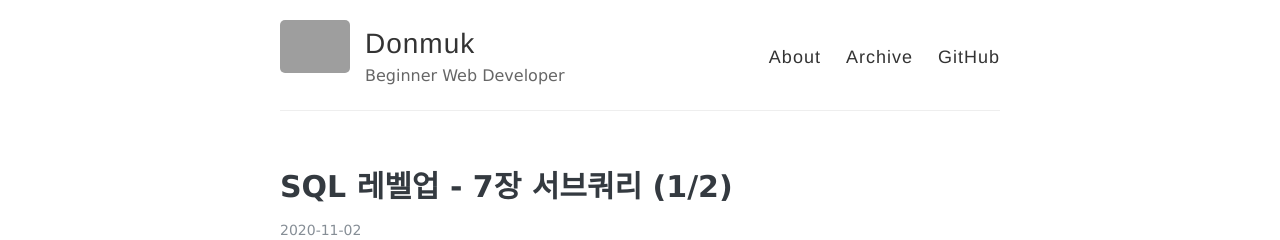
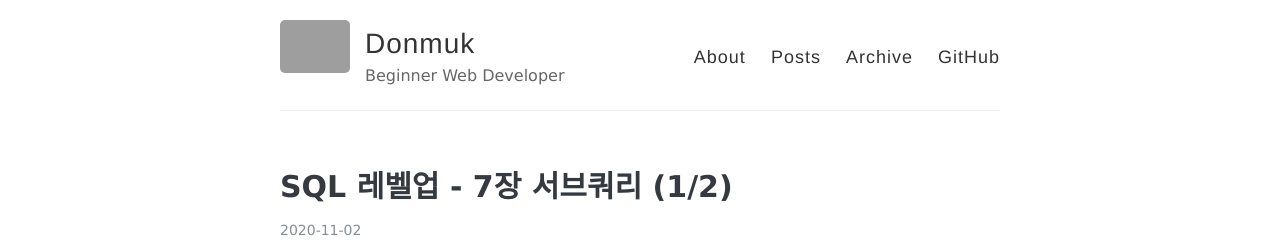
Before and after one commit to donmuk/donmuk.github.io, a Jekyll site: the page built from index.html, in a window 1280 px wide. Shown: the top 240 px of the page. Built offline with Jekyll 4.4.1, drawn with Linux system fonts in a browser that asks for light colours; the list of posts is cut into pages by our own code; grey boxes are pictures that could not be loaded.

Commit message:
Update _config.yml

```diff
--- a/_config.yml
+++ b/_config.yml
@@ -22,8 +22,8 @@ avatar: https://user-images.githubusercontent.com/55281837/97830749-615bfc80-1d1
 navigation:
   - name: About
     url: /about
-  # - name: Posts
-  #   url: /
+  - name: Posts
+    url: /posts
   - name: Archive
     url: /archive
   # - name: Tags
```
